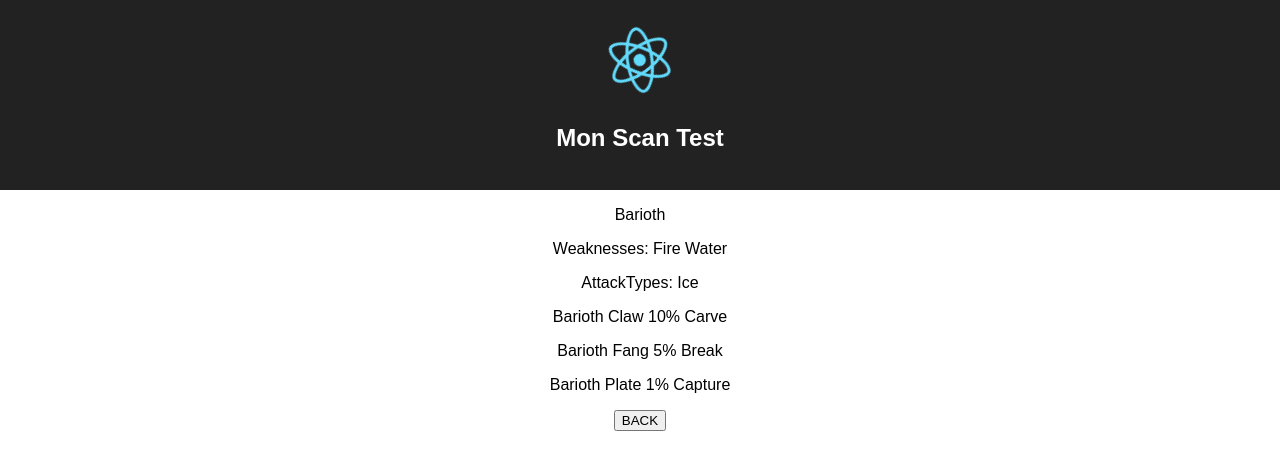
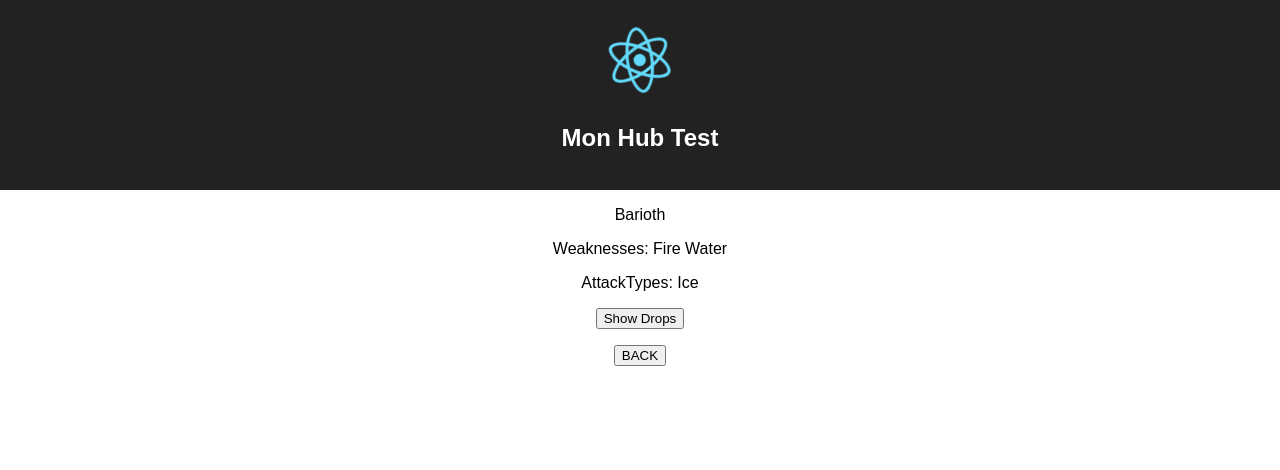
Before and after one commit to pawlmurray/monhub, a React (Create React App) app in the folder hello-world/: page / in a window 1280 px wide. Both pictures are taken after a click on the button "Barioth". Shown: the top 470 px of the page. Built offline with nearby package versions, Linux system fonts and the light colour scheme.

Commit message:
Show/hide drops working

```diff
--- a/hello-world/src/App.js
+++ b/hello-world/src/App.js
@@ -22,6 +22,15 @@ function MonsterList(props) {
   );
 }
 
+class MonsterInfo {
+  constructor(name, weaknesses, attackTypes, monsterDrops) {
+    this.name = name;
+    this.weaknesses = weaknesses;
+    this.attackTypes = attackTypes;
+    this.monsterDrops = monsterDrops;
+  }
+}
+
 class DropInfo {
   constructor(name, percent, source) {
     this.name = name;
@@ -36,42 +45,71 @@ function MonsterDrop(props) {
   )
 }
 
-class MonsterInfo {
-  constructor(name, weaknesses, attackTypes, monsterDrops) {
-    this.name = name;
-    this.weaknesses = weaknesses;
-    this.attackTypes = attackTypes;
-    this.monsterDrops = monsterDrops;
+function MonsterDropContainer(props) {
+  if (props.isShowing) {
+    return (
+      <l>
+        <p>
+          <button className="textbox" onClick={() => props.onClick()}>
+            Hide Drops
+          </button>
+        </p>
+        {props.monsterDrops.map(function(drop) {
+          return <p><MonsterDrop name={drop.name} percent={drop.percent} source={drop.source} /></p>;
+        })}
+      </l>
+    )
+  } else {
+    return (
+      <p>
+        <button className="textbox" onClick={() => props.onClick()}>
+          Show Drops
+        </button>
+      </p>
+    )
   }
 }
 
-function MonsterBody(props) {
+class MonsterBody extends Component {
+
+  constructor() {
+    super();
+    this.state = {
+      showingDrops: false,
+    };
+  }
+
+  clickDropContainer() {
+    this.setState({showingDrops:!this.state.showingDrops});
+  }
+
+  render() {
     return (
       <p>
-      {props.monsterInfo.name}
+        {this.props.monsterInfo.name}
         <p>
           Weaknesses:
-        {props.monsterInfo.weaknesses.map(function(weakness) {
+          {this.props.monsterInfo.weaknesses.map(function(weakness) {
             return <l> {weakness}</l>
           })}
         </p>
         <p>
           AttackTypes:
-        {props.monsterInfo.attackTypes.map(function(attackType) {
+          {this.props.monsterInfo.attackTypes.map(function(attackType) {
             return <l> {attackType}</l>
           })}
         </p>
-      {props.monsterInfo.monsterDrops.map(function(drop) {
-        return <p><MonsterDrop name={drop.name} percent={drop.percent} source={drop.source} /></p>;
-      })}
+        <MonsterDropContainer isShowing={this.state.showingDrops}
+                              monsterDrops={this.props.monsterInfo.monsterDrops}
+                              onClick={() => this.clickDropContainer()} />
         <p>
-        <button className="textbox" onClick={() => props.onBack()}>
+          <button className="textbox" onClick={() => this.props.onBack()}>
             BACK
           </button>
         </p>
       </p>
-
     );
+  }
 }
 
 class ScanBody extends Component {
@@ -137,7 +175,7 @@ class App extends Component {
       <div className="App">
         <div className="App-header">
           <img src={logo} className="App-logo" alt="logo" />
-          <h2>Mon Scan Test</h2>
+          <h2>Mon Hub Test</h2>
         </div>
         <ScanBody/>
       </div>
```
Lines whose indentation alone changed are shown as unchanged.
